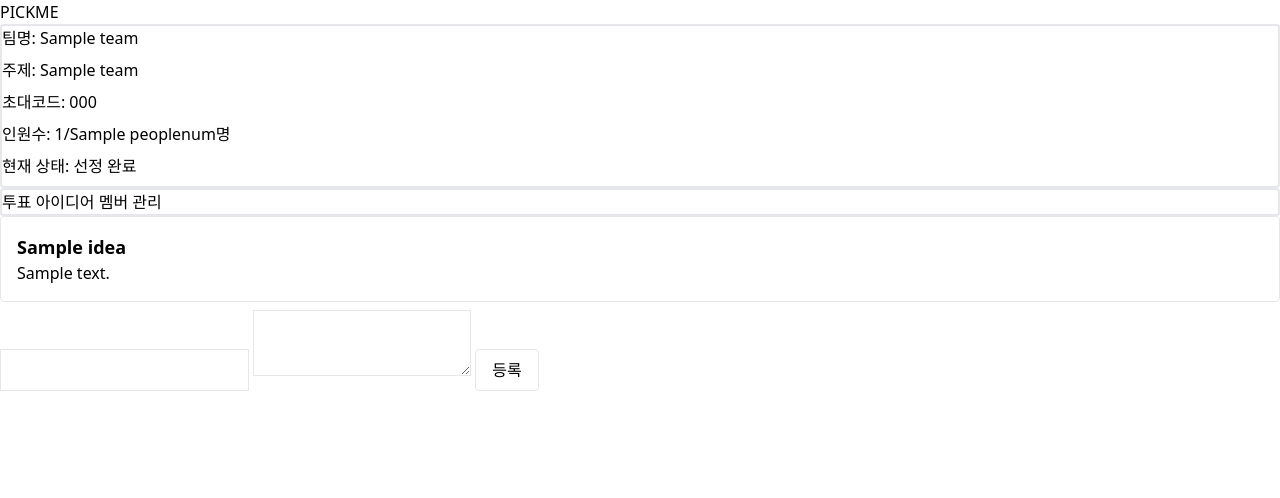
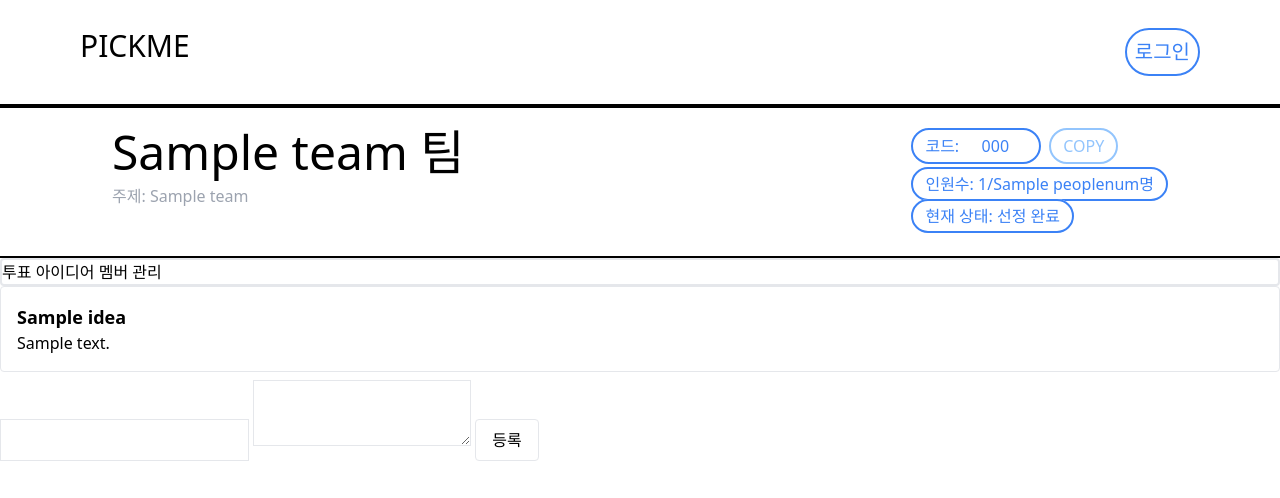
Before and after one commit to Shirokuma0704/Krafton_Jungle_Week0_MiniProject, a Flask app: template templates/team/ideas.html in a window 1280 px wide. Shown: the top 498 px of the page. Run offline with Flask 3, Linux system fonts and the light colour scheme; the template is opened without the code that fills it: most values are stand-ins (such as "Sample title", 1, 10 or a date in 2020); some libraries are stand-ins or nearby versions.

Commit message:
design: base 및 detail 디자인 수정

```diff
--- a/templates/base.html
+++ b/templates/base.html
@@ -1,26 +1,39 @@
 <!DOCTYPE html>
 <html>
+
 <head>
     <title>PICK ME</title>
     <script src="https://cdn.tailwindcss.com"></script>
-        <link
-            rel="stylesheet"
-            href="{{ url_for('static', filename='css/auth.css') }}"
-        >
+    <link rel="stylesheet" href="{{ url_for('static', filename='css/auth.css') }}">
 </head>
+
 <body>
-        <nav>
-            <a href="/">PICKME</a>
+    <!-- justify-between: 좌우 끝에 정렬 justify-center: 가로 중앙 정렬 -->
+    <nav class="flex justify-between p-7 border-b-4 border-black px-20">
+        <a href="/" class="text-3xl">PICKME</a>
+        <div class="flex gap-2">
+
                 {% if g.user %}
+                <div class="rounded-full border-2 border-blue-500 p-2 text-xl text-blue-500  bg-white">
                 <span>{{ g.user.nickname }}님</span>
-
-            <form action="{{ url_for('auth.logout') }}" method="POST">
+                </div>
+                <form action="{{ url_for('auth.logout') }}" method="POST"
+                    class="rounded-full border-2 border-gray-400 text-gray-400 p-2 text-xl  bg-white">
                     <button>로그아웃</button>
                 </form>
+                {% else %}
+                <form action="{{ url_for('auth.login') }}"
+                    class="rounded-full border-2 border-blue-500 p-2 text-xl text-blue-500  bg-white">
+                    <button>로그인</button>
+                </form>
                 {% endif %}
+            </div>
+        </div>
+
     </nav>
 
     {% block content %}
     {% endblock %}
 </body>
+
 </html>
--- a/templates/team/detail.html
+++ b/templates/team/detail.html
@@ -3,13 +3,24 @@
 {% block content %}
 
 <!--팀 상단 정보-->
-<!--items-center: 가운데 정렬-->
-<div class=" items-center border-2 border-black-200 rounded">
-    <div class="mb-2">팀명: {{ team.team_name }}</div>
-    <div class="mb-2">주제: {{ team.title }} </div>
-    <div class="mb-2">초대코드: {{ team.code }} </div>
-    <div class="mb-2">인원수: {{ team.members | length }}/{{ team.peoplenum }}명</div>
-    <div class="mb-2"> 현재 상태:
+<!--justify-between: 요소 왼 오 나누기 -->
+<div class=" items-start flex justify-between border-b-2 border-black p-5 px-28">
+    <section class="flex-start"> <!--flex-start: 왼쪽 정렬-->
+        <div class="mb-2 text-5xl">{{ team.team_name }} 팀</div>
+        <div class="mb-2 text-gray-400">주제: {{ team.title }} </div>
+    </section>
+    <section>
+        <div class="flex items-center gap-2 mb-2">
+            <span class="rounded-full border-2 border-blue-500 bg-white px-3 py-1 text-blue-500">
+                코드: <input type="text" class="w-16 bg-transparent text-center outline-none" readonly value="{{ team.code }}" id="copyTxt">
+            </span>
+            <button onclick="copy()" class="rounded-full border-2 border-blue-300 bg-white px-3 py-1 text-blue-300">COPY</button>
+        </div>
+        <div class="mb-2">
+        <span class="rounded-full border-2 border-blue-500 bg-white px-3 py-1 text-blue-500">인원수: {{ team.members | length }}/{{ team.peoplenum }}명</span>
+        </div>
+        <section class="flex-end">
+            <div class="mb-2"><span class="rounded-full border-2 border-blue-500 bg-white px-3 py-1 text-blue-500">현재 상태:
                 {%if team.status == "IDEA" %}
                 아이디어 수집중
                 {% elif team.status == "VOTING"%}
@@ -17,7 +28,9 @@
                 {% elif team.status == "DONE"%}
                 선정 완료
                 {% endif %}
-    </div>
+            </span></div>
+        </section>
+    </section>
 </div>
 
 <div class="items-center border-2 border-black-200 rounded">
@@ -26,5 +39,14 @@
     <a href="{{ url_for('members.members', team_id=team['_id']) }}">멤버 관리</a>
 </div>
 
+<script>
+    function copy() {
+        var copyTxt = document.getElementById("copyTxt");
+
+        copyTxt.select();
+        navigator.clipboard.writeText(copyTxt.value);
+        alert("복사되었습니다.");
+    }
+</script>
 {% block team_content %}{% endblock %}
 {% endblock %}
```
Lines whose indentation alone changed are shown as unchanged.
